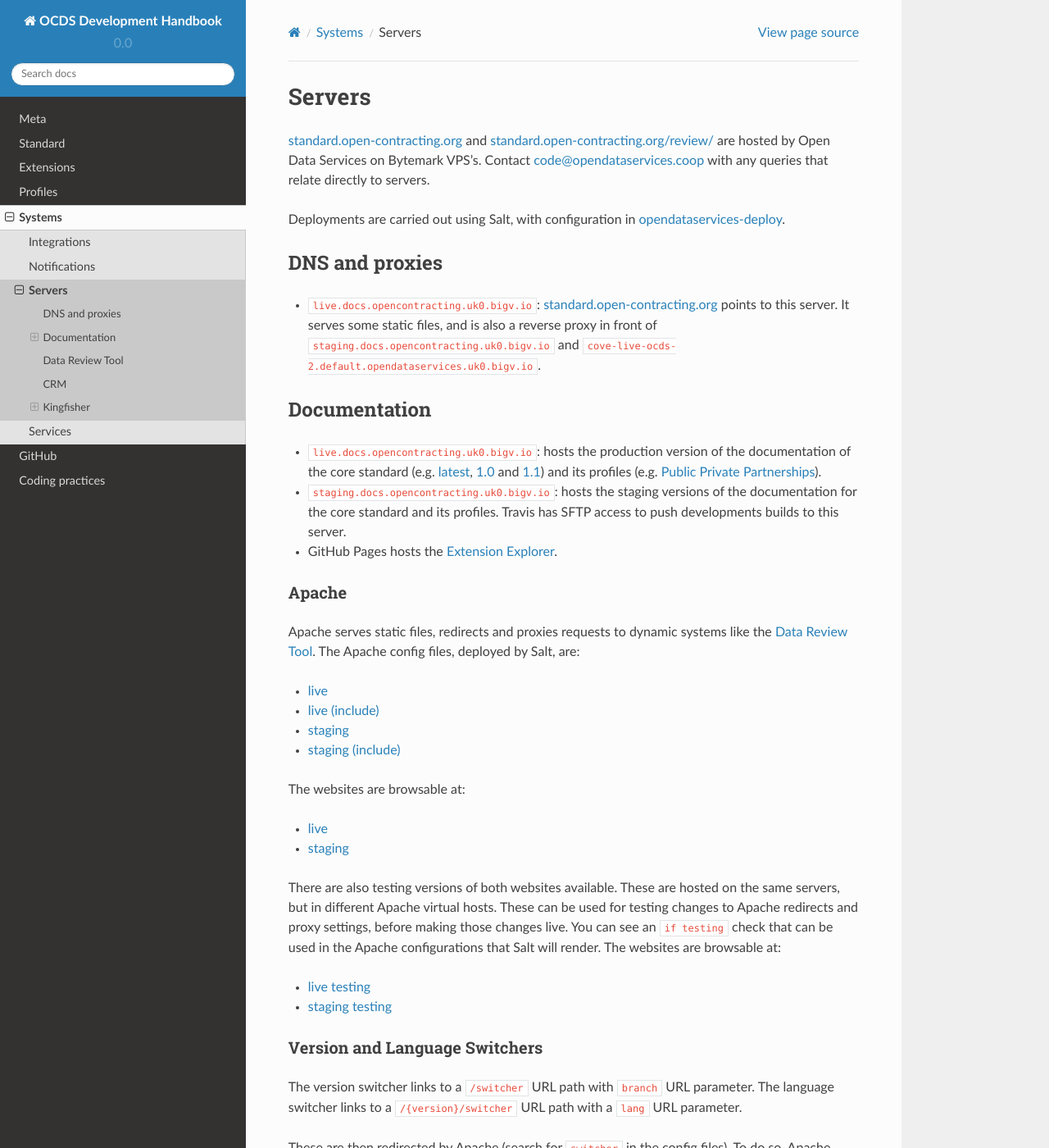
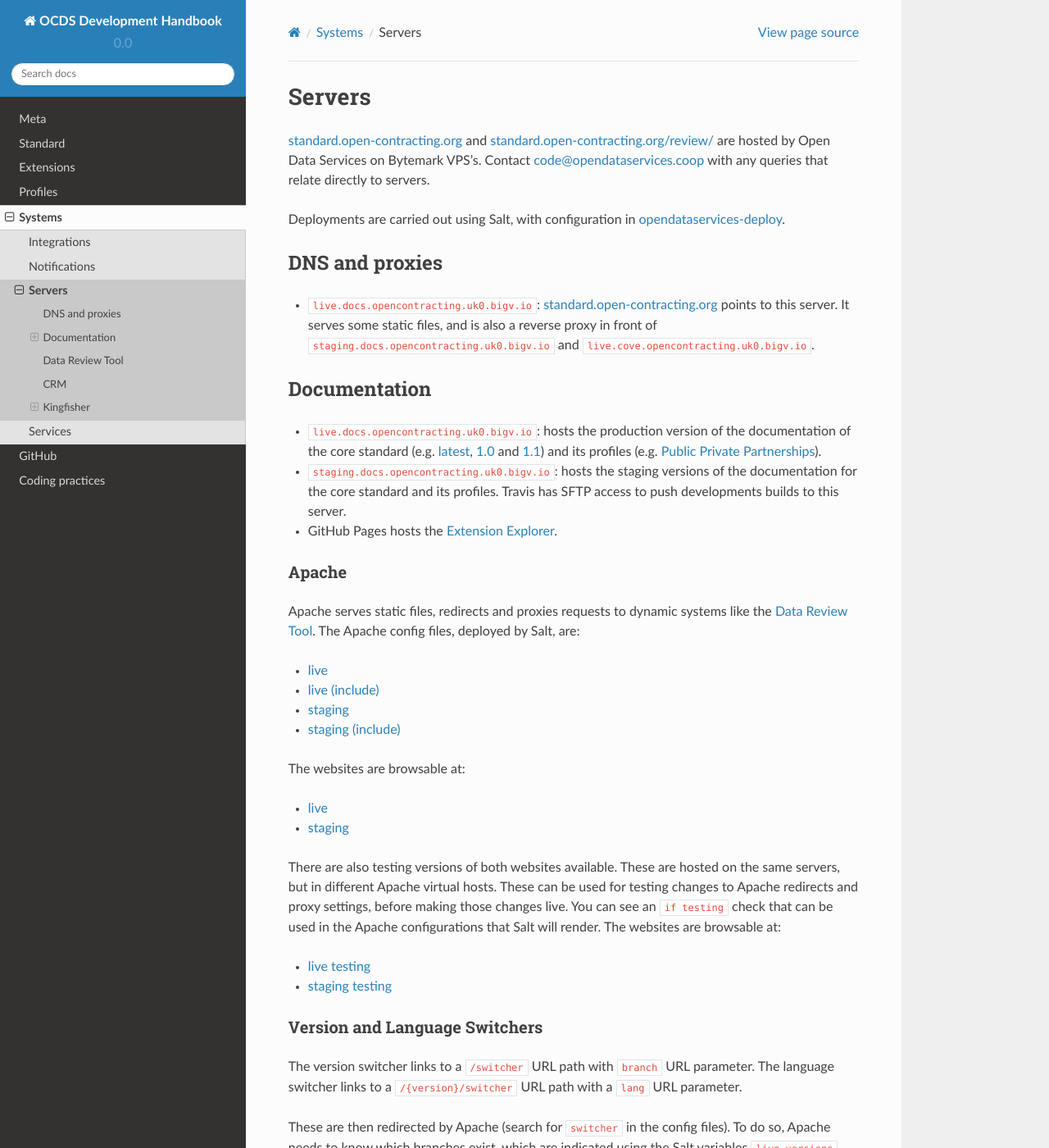
Before and after one commit to open-contracting/standard-development-handbook, a Sphinx documentation site: the page built from docs/systems/servers.md, in a window 1280 px wide and 1400 px high. Shown: the whole window at 82% size. Built offline with Sphinx 7.4.7 and the Read the Docs theme 2.0.0, drawn with Linux system fonts in a browser that asks for light colours; some of the changed text lies outside the part shown.

Commit message:
Live Cove server has moved

```diff
--- a/docs/systems/servers.md
+++ b/docs/systems/servers.md
@@ -6,7 +6,7 @@ Deployments are carried out using Salt, with configuration in [opendataservices-
 
 ## DNS and proxies
 
-* `live.docs.opencontracting.uk0.bigv.io`: [standard.open-contracting.org](https://standard.open-contracting.org/) points to this server. It serves some static files, and is also a reverse proxy in front of `staging.docs.opencontracting.uk0.bigv.io` and `cove-live-ocds-2.default.opendataservices.uk0.bigv.io`.
+* `live.docs.opencontracting.uk0.bigv.io`: [standard.open-contracting.org](https://standard.open-contracting.org/) points to this server. It serves some static files, and is also a reverse proxy in front of `staging.docs.opencontracting.uk0.bigv.io` and `live.cove.opencontracting.uk0.bigv.io`.
 
 ## Documentation
 
@@ -47,7 +47,7 @@ Old pages are redirected by Apache (search for `extensions.open-contracting.org`
 
 ## Data Review Tool
 
-* `cove-live-ocds-2.default.opendataservices.uk0.bigv.io`: hosts the [production version](https://standard.open-contracting.org/review/).
+* `live.cove.opencontracting.uk0.bigv.io`: hosts the [production version](https://standard.open-contracting.org/review/).
 * `dev.cove.opendataservices.coop`: hosts a [development version](http://dev.cove.opendataservices.coop/review/). It is shared with other standards.
 
 ## CRM
```
